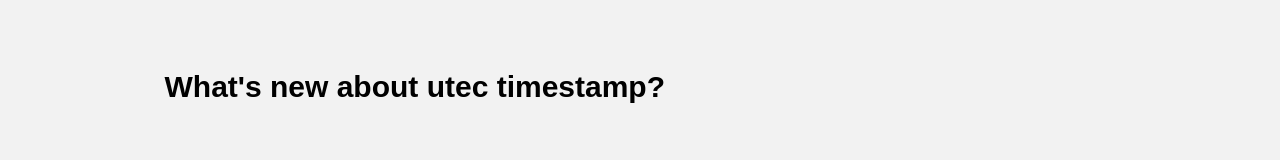
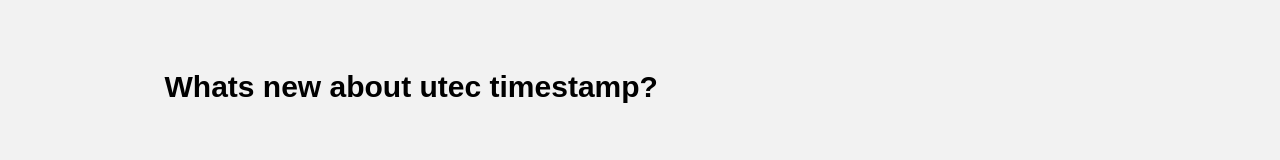
Before and after one commit to VicFlores/Frontend-Utec-Timestamp-Webcam, a Next.js app: page / in a window 1280 px wide. Shown: the part 541-701 px from the top of the page. Built offline with nearby package versions, Linux system fonts and the light colour scheme.

Commit message:
fix(componets): no unscaped entities was fixed

```diff
--- a/components/AboutApp/AboutApp.tsx
+++ b/components/AboutApp/AboutApp.tsx
@@ -57,7 +57,7 @@ const AboutApp = () => {
 
         <AboutAppMainContainer>
           <AboutAppTitle theme={{ color: 'black' }}>
-            What's new about utec timestamp?
+            Whats new about utec timestamp?
           </AboutAppTitle>
 
           <AboutAppMainSubTitleImage>
--- a/pages/api/hello.ts
+++ /dev/null
@@ -1,13 +0,0 @@
-// Next.js API route support: https://nextjs.org/docs/api-routes/introduction
-import type { NextApiRequest, NextApiResponse } from 'next'
-
-type Data = {
-  name: string
-}
-
-export default function handler(
-  req: NextApiRequest,
-  res: NextApiResponse<Data>
-) {
-  res.status(200).json({ name: 'John Doe' })
-}
```
